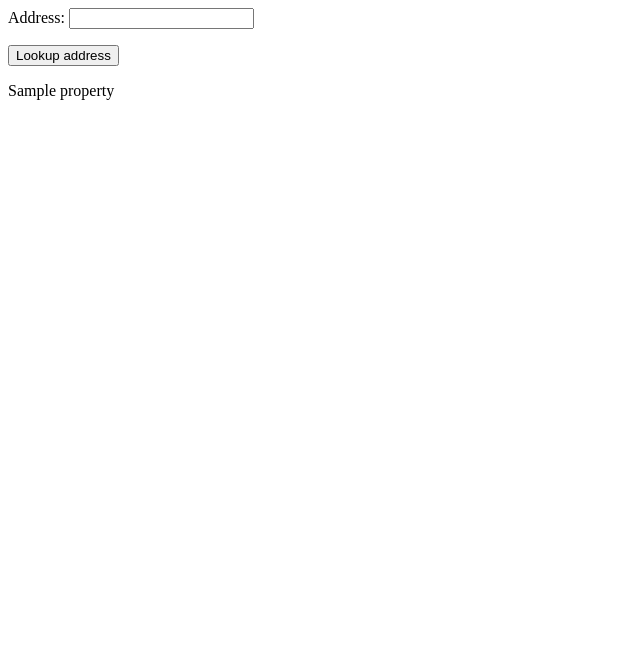
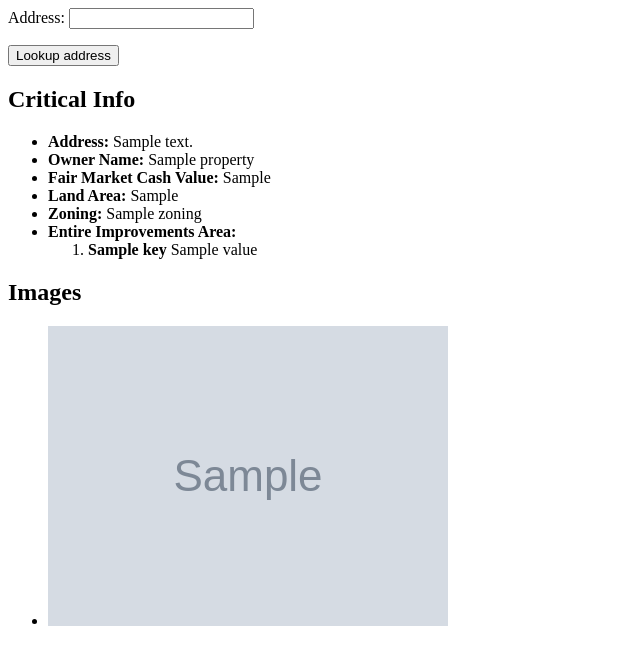
Before and after one commit to codefortulsa/tfd-preplan, a Django app: template tfdpreplan/templates/address_lookup.html in a window 1280 px wide. Shown: the top 665 px of the page, without its empty margins (0-640 px from the left). Run offline with Django 3.2, Linux system fonts and the light colour scheme; tables that the repository leaves empty hold one stand-in row (values such as "Sample post"); the template is opened without the code that fills it: values that come from a table or form of the project are taken from there, most other values are stand-ins (such as "Sample title", 1, 10 or a date in 2020); grey boxes marked "Sample" are stand-in pictures.

Commit message:
Assessor Page Data: Display assessor data on page.

```diff
--- a/tfdpreplan/templates/address_lookup.html
+++ b/tfdpreplan/templates/address_lookup.html
@@ -8,7 +8,32 @@
             </form>
         </div>
         {% if property %}
-        <div>{{property}}</div>
+        <div>
+            <h2>Critical Info</h2>
+            <ul>
+                <li><b>Address:</b> {{property.situs_address}}</li>
+                <li><b>Owner Name:</b> {{property.owner_name}}</li>
+                <li><b>Fair Market Cash Value:</b> {{property.fair_cash_market_value}}</li>
+                <li><b>Land Area:</b> {{property.land_area}}</li>
+                <li><b>Zoning:</b> {{property.zoning}}</li>
+                <li><b>Entire Improvements Area:</b>
+                    <ol>
+                    {% for improvement in property.improvements %}
+                        {% for key,value in improvement.items %}
+                        <li><b>{{key}}</b> {{value}}</li>
+                        {% endfor %}
+                    {% endfor %}
+                    </ol>
+                </li>
+            </ul>
+
+            <h2>Images</h2>
+            <ul>
+                {% for image in property.images %}
+                <li><img src="{{image}}" /></li>
+                {% endfor %}
+            </ul>
+        </div>
         {% endif %}
     </body>
 </html>
```
Also changed, not shown: 1 other file.
